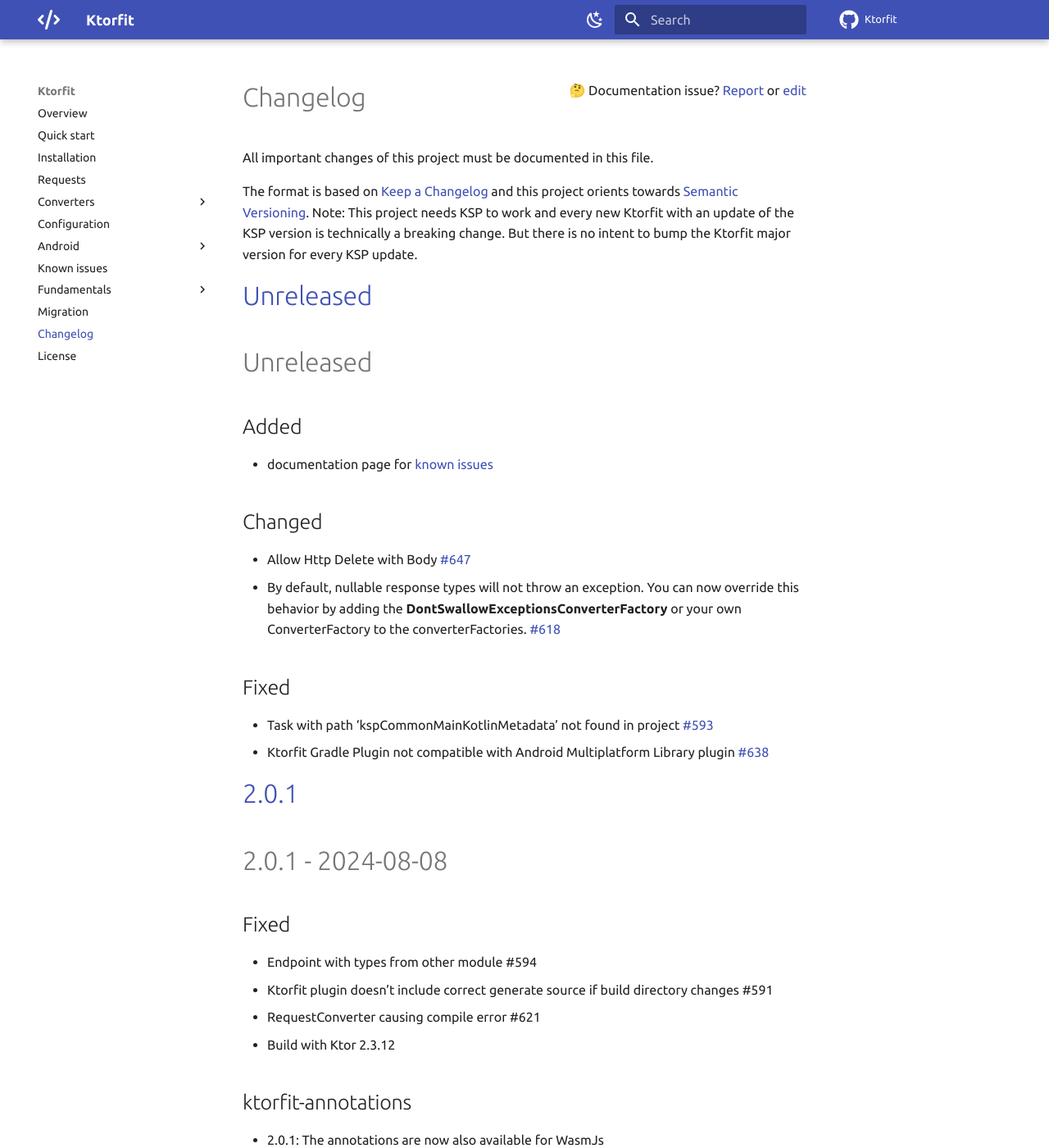
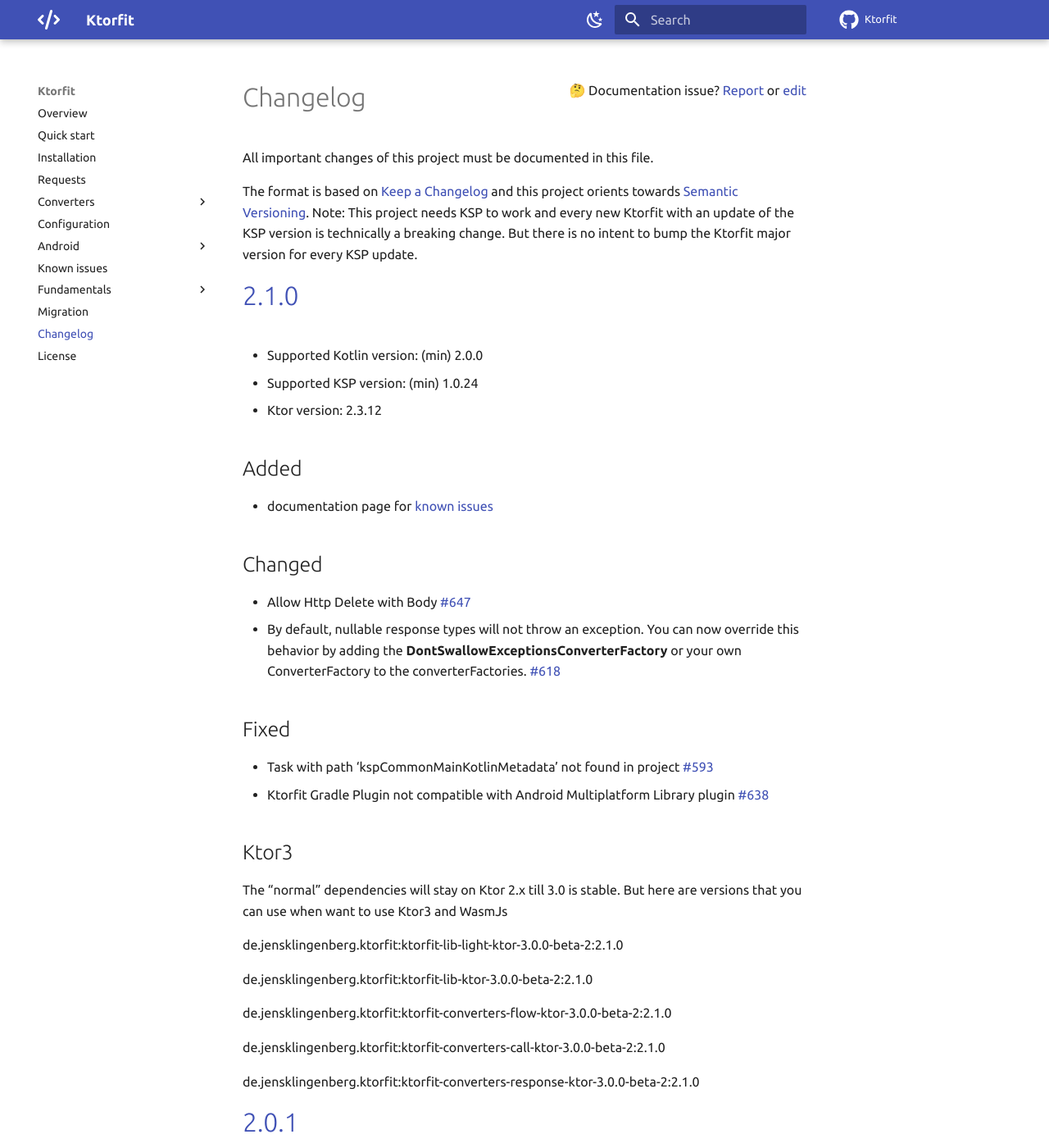
Before and after one commit to Foso/Ktorfit, an MkDocs documentation site: the page built from docs/CHANGELOG.md, in a window 1280 px wide and 1400 px high. Shown: the whole window at 82% size. Built offline with MkDocs 1.6.1 and Material for MkDocs 9.7.7, drawn with Linux system fonts in a browser that asks for light colours; comment, search, counter and statistics services are not loaded; some of the changed text lies outside the part shown.

Commit message:
Release 2.1.0 (#662)

```diff
--- a/docs/CHANGELOG.md
+++ b/docs/CHANGELOG.md
@@ -7,10 +7,11 @@
 Note: This project needs KSP to work and every new Ktorfit with an update of the KSP version is technically a breaking change.
 But there is no intent to bump the Ktorfit major version for every KSP update.
 
-# [Unreleased]()
+# [2.1.0]()
 
-Unreleased
-========================================
+* Supported Kotlin version: (min) 2.0.0
+* Supported KSP version: (min) 1.0.24
+* Ktor version: 2.3.12
 
 ## Added
 - documentation page for [known issues](https://foso.github.io/Ktorfit/knownissues/)
@@ -24,7 +25,24 @@
 - Task with path 'kspCommonMainKotlinMetadata' not found in project [#593](https://github.com/Foso/Ktorfit/issues/593)
 - Ktorfit Gradle Plugin not compatible with Android Multiplatform Library plugin [#638](https://github.com/Foso/Ktorfit/issues/638)
 
+## Ktor3
+The "normal" dependencies will stay on Ktor 2.x till 3.0 is stable. But here are versions that you can use when want to use Ktor3 and WasmJs
+
+de.jensklingenberg.ktorfit:ktorfit-lib-light-ktor-3.0.0-beta-2:2.1.0
+
+de.jensklingenberg.ktorfit:ktorfit-lib-ktor-3.0.0-beta-2:2.1.0
+
+de.jensklingenberg.ktorfit:ktorfit-converters-flow-ktor-3.0.0-beta-2:2.1.0
+
+de.jensklingenberg.ktorfit:ktorfit-converters-call-ktor-3.0.0-beta-2:2.1.0
+
+de.jensklingenberg.ktorfit:ktorfit-converters-response-ktor-3.0.0-beta-2:2.1.0
+
 # [2.0.1]()
+
+* Supported Kotlin version: (min) 2.0.0 (max) 2.0.20
+* Supported KSP version: (min) 1.0.24 (max) 1.0.24
+* Ktor version: 2.3.12
 
 2.0.1 - 2024-08-08
 ========================================
--- a/mkdocs.yml
+++ b/mkdocs.yml
@@ -13,7 +13,7 @@
   site:
     images: '../../images'
   ktorfit:
-    release: "2.0.1"
+    release: "2.1.0"
   ktor:
     release: "2.3.12"
   social:
```
Also changed, not shown: docs/index.md (+5 -4 lines), 2 other files.
